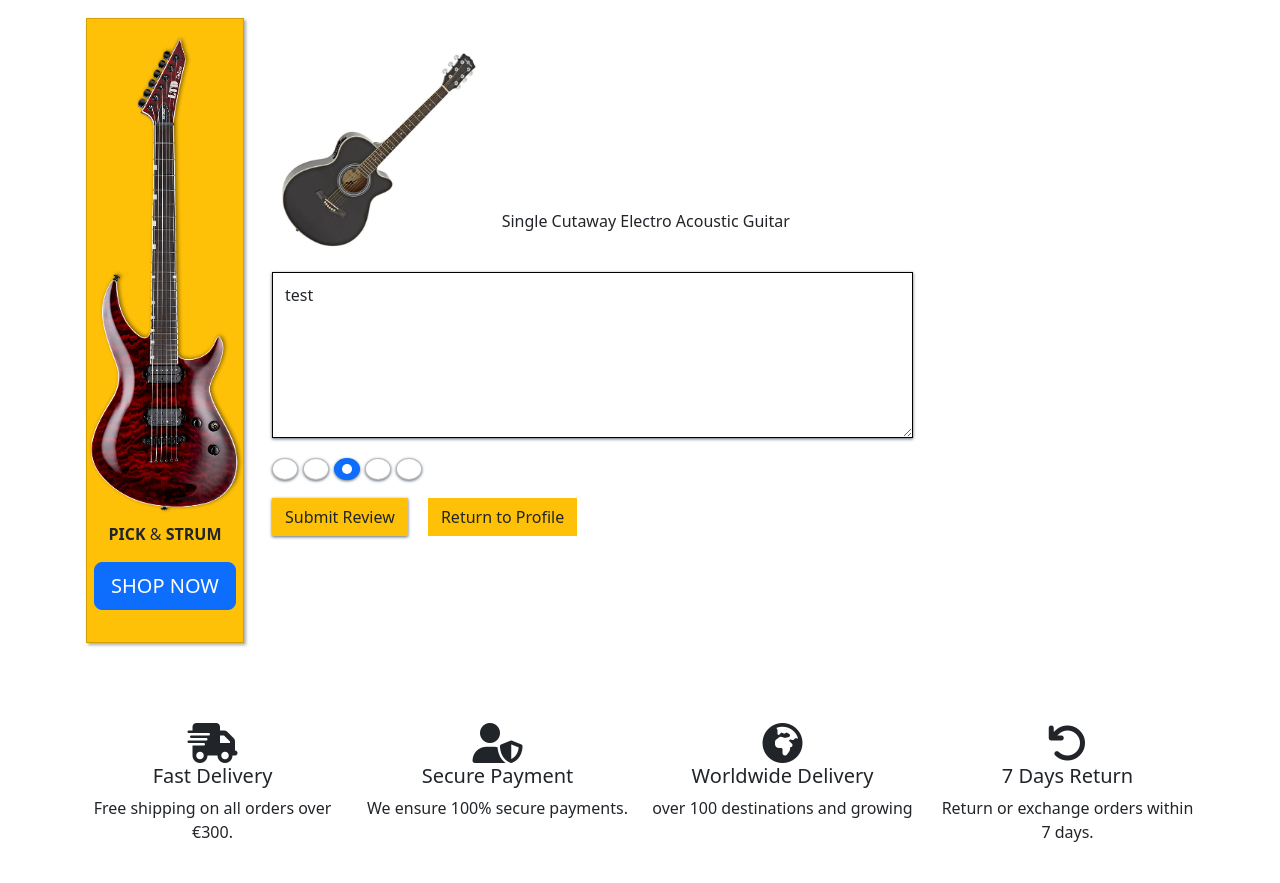
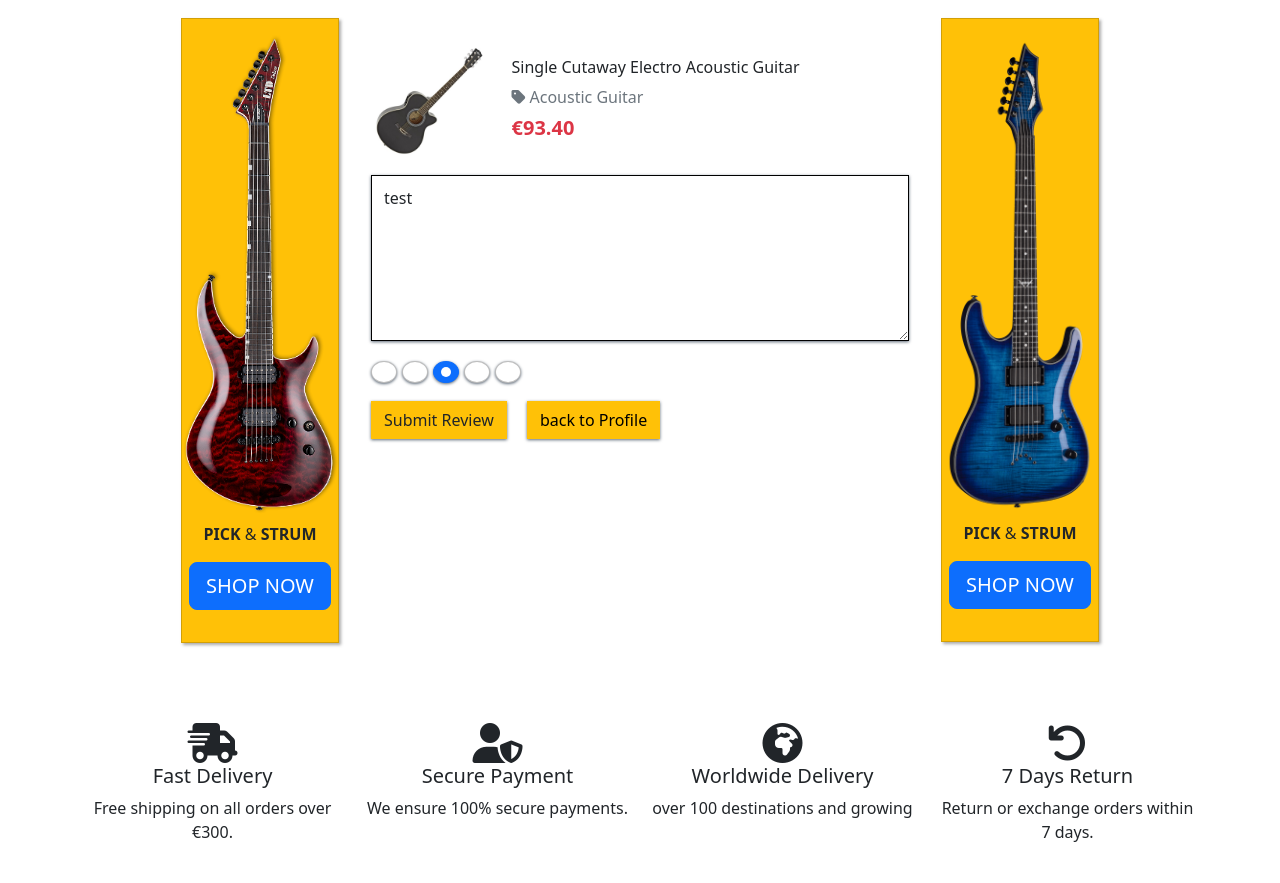
Before and after one commit to SamuelUkachukwu/PICKnSTRUM, a Django app: page /products/review/2/ in a window 1280 px wide. Shown: the part 176-1059 px from the top of the page. Run offline with Django 4.2, Linux system fonts and the light colour scheme; a user stored in the database is signed in; data comes from the database, SQL or seed files in the repository; both versions use the stored data as it was after the commit; some libraries are stand-ins or nearby versions.

Commit message:
Updated review page.

```diff
--- a/products/templates/products/review.html
+++ b/products/templates/products/review.html
@@ -14,9 +14,9 @@
 
 {% block content %}
 <div class="container mt-4">
-    <div class="row">
+  <div class="row justify-content-center">
+    <!-- left side -->
     <div class="col col-md-2 d-none d-lg-block">
-
       <div class="card rounded-0 post-card text-center bg-warning py-3 dynamic-card" style="width: 95%; margin: auto;">
         <img src="{{ MEDIA_URL }}esp-guitar.png" class="card-img-top rounded-0" alt="standing guitar image back ground">
         <div class="text-box py-2 border-0">
@@ -24,28 +24,49 @@
           <a href="{% url 'products' %}" class="card-title btn btn-lg btn-primary">SHOP NOW</a>
         </div>
       </div>
-
     </div>
-        <div class="col-12 col-md-7 mt-4">
-            <div class="card mb-3 border-0">
-                <div class="row g-0">
-                  <div class="col-md-4">
+    <!-- middle  -->
+    <div class="col-12 col-md-6 mt-4 px-3">
+      <div class="row mb-3">
+        <div class="col-3">
+          {% if product.image %}
+          <a href="{% url 'product_detail' product.id %}">
               <img src="{{ product.image.url }}" class="img-fluid rounded-start" alt="{{ product.name }}">
+          </a>
+          {% else %}
+          <a href="{% url 'product_detail' product.id %}">
+              <img class="img-fluid rounded-start" src="{{ MEDIA_URL }}noimage.png" alt="{{ product.name }}">
+          </a>
+          {% endif %}
         </div>
-                  <div class="col-md-8 d-flex align-items-end">
-                    <div class="card-body">
-                      <h6 class="card-title">{{ product.name }}</h6>
+        <div class="col-9 d-flex align-items-center">
+          <div>
+            <h6 class="card-title mb-2">{{ product.name }}</h6>
+            <a class="text-muted text-decoration-none pt-2" href="{% url 'products' %}?category={{ product.category.name }}">
+              <i class="fas fa-tag me-1"></i>{{ product.category.friendly_name }}
+            </a>
+            <p class="mb-0 text-left fs-5 text-danger fw-bold mt-1">€{{ product.price }}</p>
           </div>
         </div>
       </div>
-              </div>
-
+      <div class="row">
         <form action="{% url 'review' product.id %}" method="POST">
           {% csrf_token %}
           {{ review_form | crispy }}
           <input type="submit" class="btn btn-small bg-warning rounded-0" value="Submit Review">
-                <a class="ms-3 btn btn-small bg-warning rounded-0" href="{% url 'profile' %}">Return to Profile</a>
+          <a class="ms-3 btn btn-small bg-warning rounded-0 fancy-btn" href="{% url 'profile' %}">back to Profile</a>
       </form>
+      </div>
+    </div>
+    <!-- right -->
+    <div class="col col-md-2 d-none d-lg-block">
+      <div class="card rounded-0 post-card text-center bg-warning py-3 dynamic-card" style="width: 95%; margin: auto;">
+        <img src="{{ MEDIA_URL }}electric_guitar_ad.png" class="card-img-top rounded-0" alt="standing guitar image back ground">
+        <div class="text-box py-2 border-0">
+          <p class="card-text"><span class="my-0"><strong>PICK </strong>&<strong> STRUM</strong></span></p>
+          <a href="{% url 'products' %}" class="card-title btn btn-lg btn-primary">SHOP NOW</a>
+        </div>
+      </div>
     </div>
   </div>
 </div>
--- a/static/css/base.css
+++ b/static/css/base.css
@@ -133,7 +133,7 @@ input,
 .allauth-form-inner-content button,
 .allauth-form-inner-content input[type='submit'],
 .mail-chimp-box input[type='submit'],
-.form-styling input[type='submit'] {
+.form-styling input[type='submit'], .fancy-btn {
     font-weight: 400;
     color: #000;
     text-align: center;
```
Also changed, not shown: db.sqlite3, media/electric_guitar_ad.png (added). Lines whose indentation alone changed are shown as unchanged.
